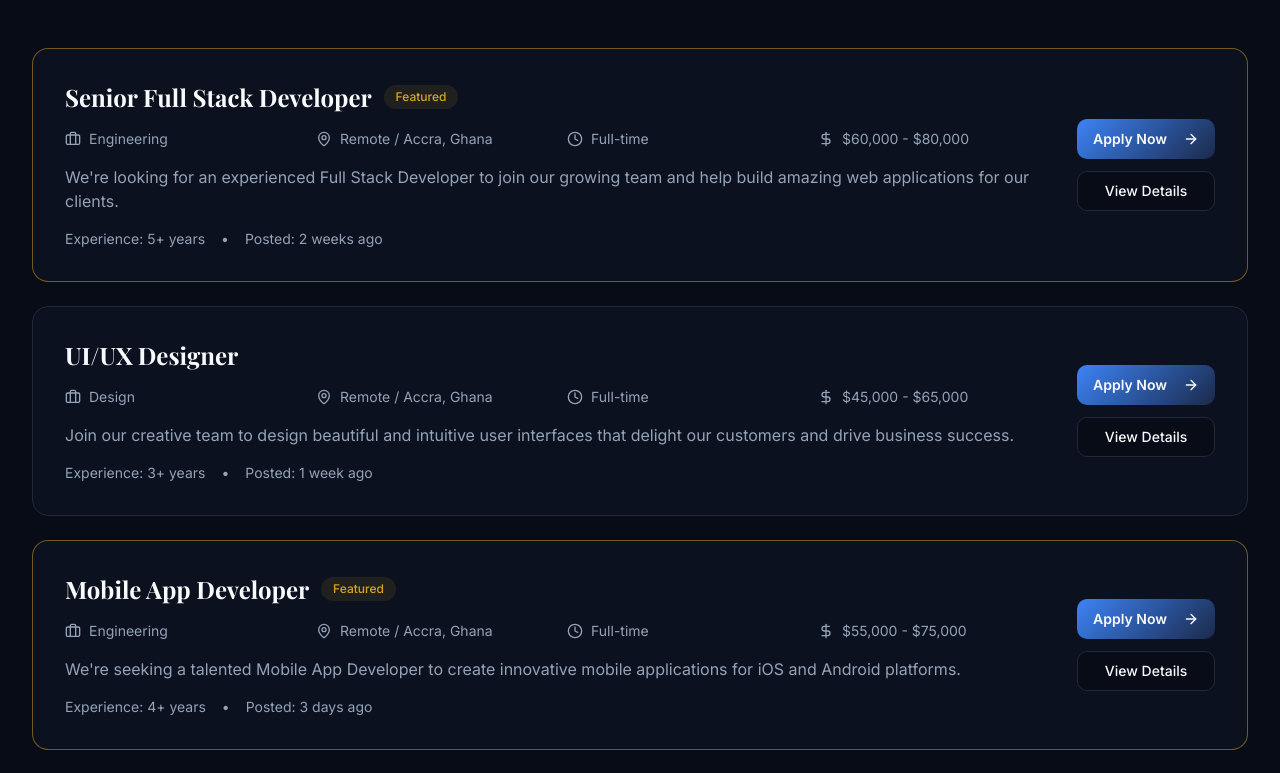
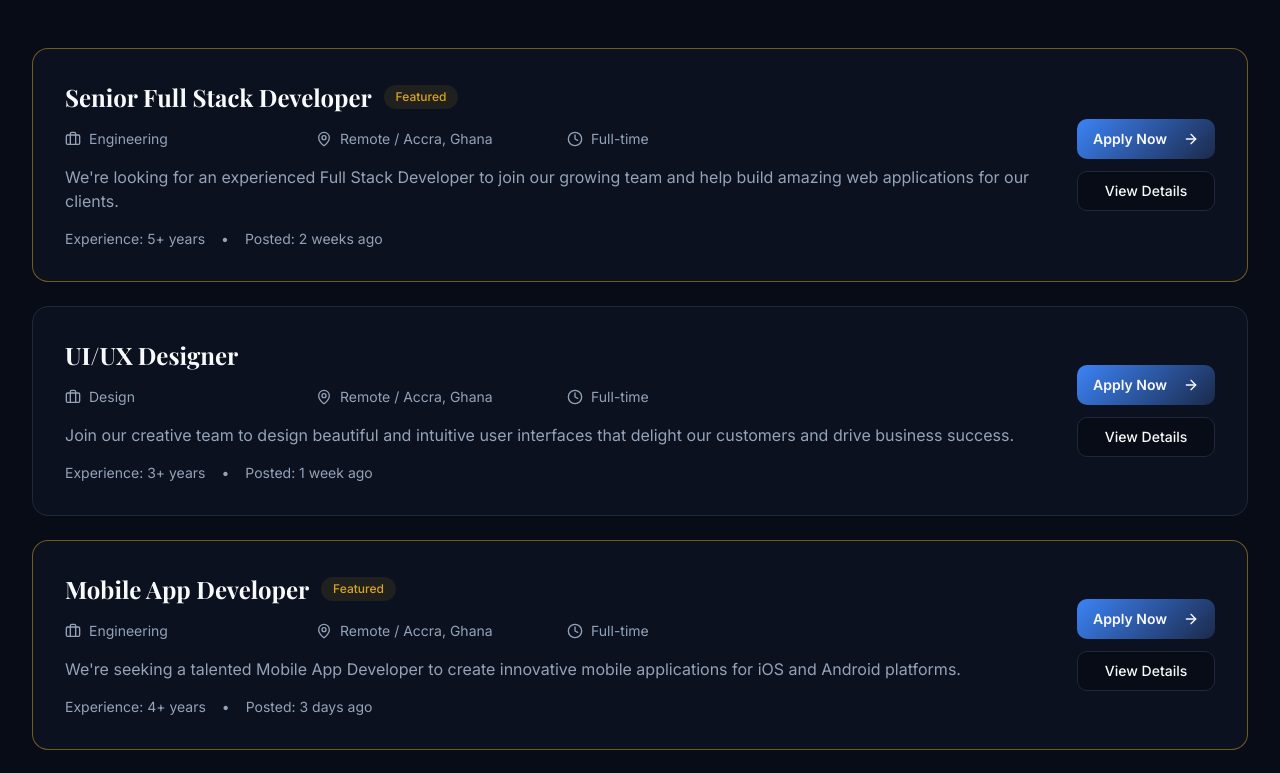
Before and after one commit to GyanVincent/royalbyte, a React (Vite) app: page /careers in a window 1280 px wide. Shown: the part 2066-2839 px from the top of the page. Built offline with nearby package versions, Linux system fonts and the light colour scheme; the HTML template or start-up script is replaced by a standard one.

Commit message:
feat: Remove all salary information from careers page
- Remove salary properties from all job openings
- Remove salary display section from job cards
- Eliminate DollarSign icon and salary display
- Focus on job details without compensation information
- Maintain clean job listings without pricing

```diff
--- a/src/pages/Careers.tsx
+++ b/src/pages/Careers.tsx
@@ -13,7 +13,6 @@ const jobOpenings = [
     location: "Remote / Accra, Ghana",
     type: "Full-time",
     experience: "5+ years",
-    salary: "$60,000 - $80,000",
     description: "We're looking for an experienced Full Stack Developer to join our growing team and help build amazing web applications for our clients.",
     responsibilities: [
       "Design and develop scalable web applications using modern technologies",
@@ -40,7 +39,6 @@ const jobOpenings = [
     location: "Remote / Accra, Ghana",
     type: "Full-time",
     experience: "3+ years",
-    salary: "$45,000 - $65,000",
     description: "Join our creative team to design beautiful and intuitive user interfaces that delight our customers and drive business success.",
     responsibilities: [
       "Create wireframes, mockups, and prototypes for web and mobile applications",
@@ -67,7 +65,6 @@ const jobOpenings = [
     location: "Remote / Accra, Ghana",
     type: "Full-time",
     experience: "4+ years",
-    salary: "$55,000 - $75,000",
     description: "We're seeking a talented Mobile App Developer to create innovative mobile applications for iOS and Android platforms.",
     responsibilities: [
       "Develop and maintain mobile applications using React Native or Flutter",
@@ -94,7 +91,6 @@ const jobOpenings = [
     location: "Remote / Accra, Ghana",
     type: "Full-time",
     experience: "2+ years",
-    salary: "$35,000 - $50,000",
     description: "Help us grow our brand and reach new customers through innovative digital marketing strategies and campaigns.",
     responsibilities: [
       "Develop and execute digital marketing campaigns across multiple channels",
@@ -438,10 +434,6 @@ Resume: ${formData.resume ? formData.resume.name : "No file uploaded"}
                         <Clock className="w-4 h-4" />
                         <span>{job.type}</span>
                       </div>
-                      <div className="flex items-center gap-2 text-sm text-muted-foreground">
-                        <DollarSign className="w-4 h-4" />
-                        <span>{job.salary}</span>
-                      </div>
                     </div>
 
                     <p className="text-muted-foreground mb-4">{job.description}</p>
```
